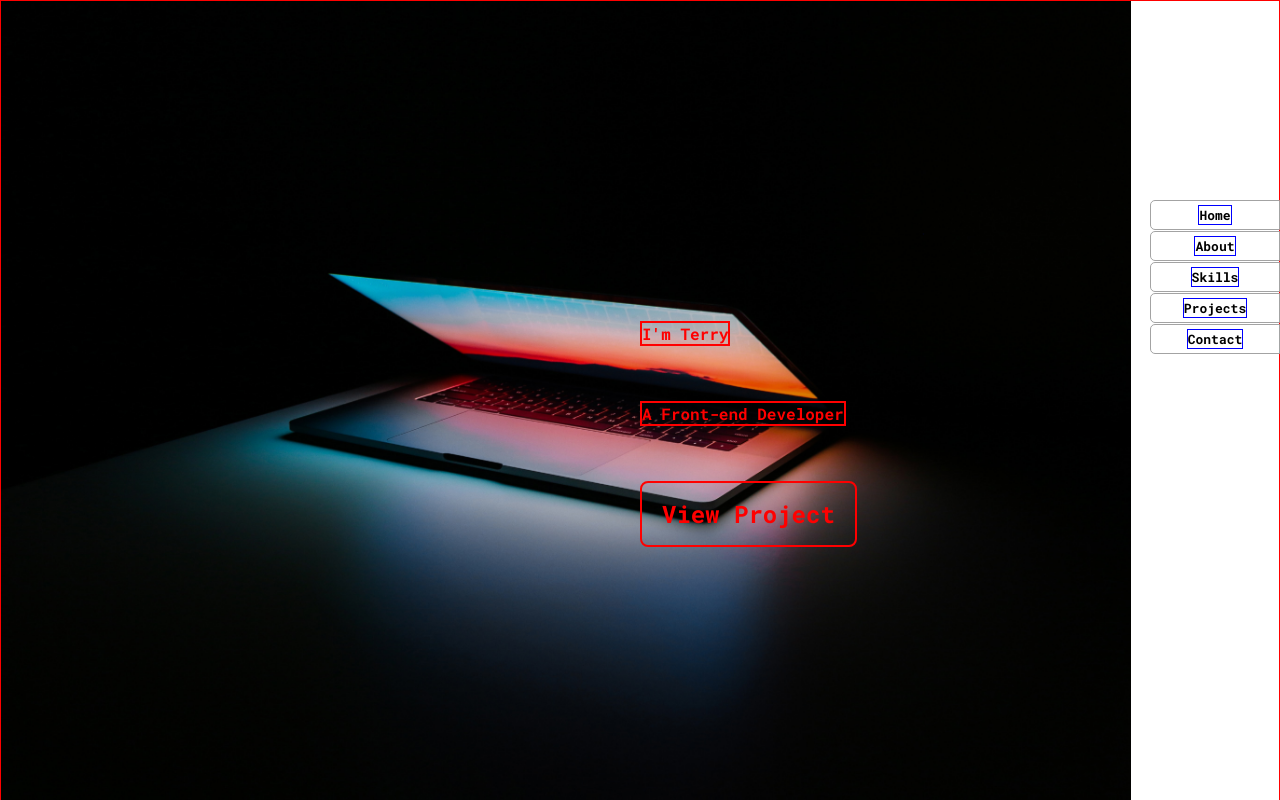
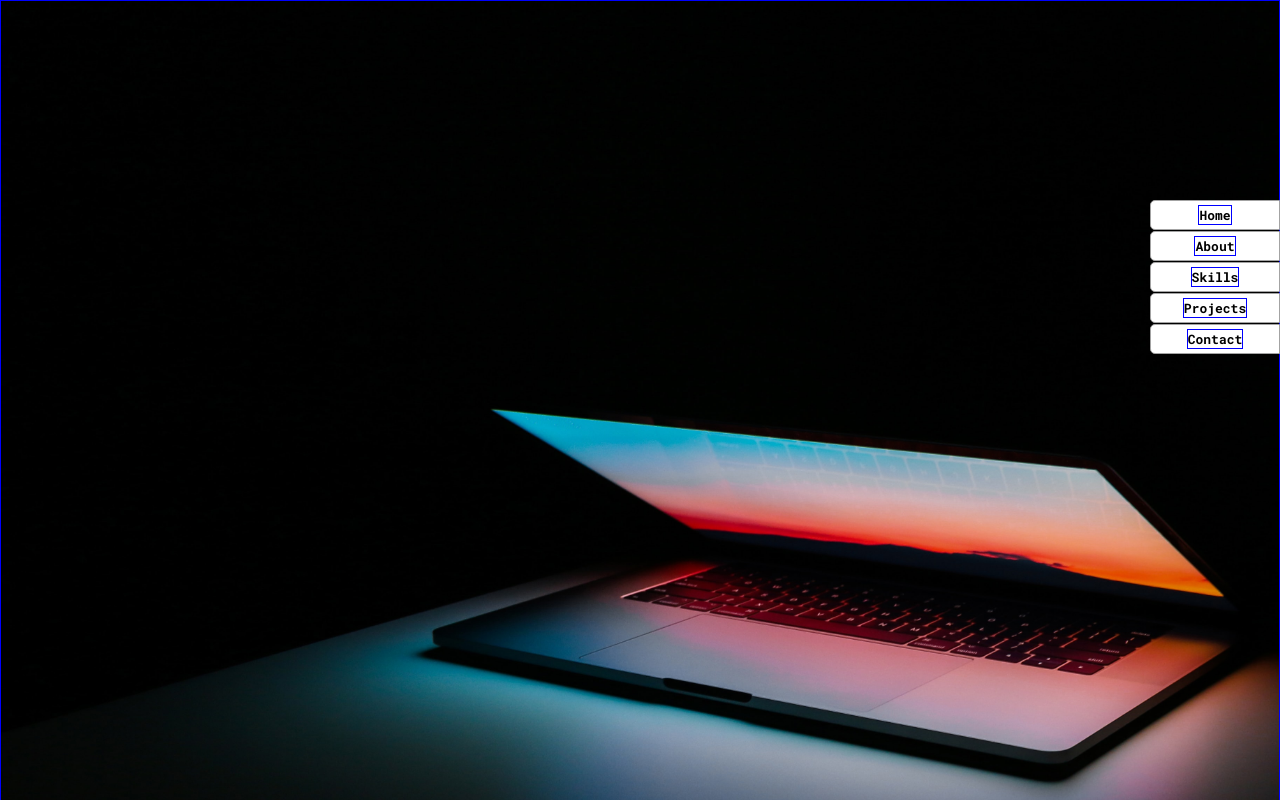
Before and after one commit to terryjung0244/onePagePortfolioV2, a React (Create React App) app: page / in a window 1280 px wide. Shown: the top 800 px of the page. Built offline with nearby package versions, Linux system fonts and the light colour scheme.

Commit message:
Home Style Updated

```diff
--- a/src/screens/Style/Home.css
+++ b/src/screens/Style/Home.css
@@ -1,63 +1,24 @@
-* {
-  color: red;
-}
-
 .homeMainCon {
-  border: 1px solid red;
   width: 100%;
-  /* height: 1200px; */
-  position: relative;
-}
-
-.homeSubCon {
-  padding: 450px 0 0 400px;
+  height: 1200px;
+  border: 1px solid blue;
+  background-size: cover;
 
 }
 
-.homeMyNameCon {
-  border: 1px solid red;
-  font-size: 4rem;
-  letter-spacing: 4px;
-}
 
-.homeJobTitleCon {
-  border: 1px solid red;
-  font-size: 2.8rem;
-  margin: 40px 0 100px 0;
-}
+/*backgroundImage: `url(${bgImage})`*/
+/*
+style={{width: '100%', height: '100vh', backgroundSize: 'contain', backgroundRepeat: 'no-repeat', display: 'flex', justifyContent: 'center', alignItems: 'flex-start', flexDirection: 'column', position: 'relative'}} */
 
-.homeProjectSubCon {
-  border: 1px solid floralwhite;
-  border-radius: 8px;
-  font-size: 1.5rem;
-  /* width: 230px; */
-  /* height: 65px; */
-  padding: 15px 20px;
-  display: flex;
-  justify-content: center;
-  align-items: center;
-  border: 2px solid red;
-  position: absolute;
-  top: 60%;
-  left: 50%
-}
+/* <div style={{border: '2px solid red', position: 'absolute', top: '40%', left: '50%'}}>
+          I'm Terry
+        </div>
 
-@media screen and (min-width: 0px) and (max-width: 600px) {
-  .homeProjectSubCon {
-    color: blue;
-    width: 100%;
-    left: 0;
-    margin: 0 5px;
+        <div style={{border: '2px solid red', position: 'absolute', top: '50%', left: '50%'}}>
+          A Front-end Developer
+        </div>
 
-  }
-}
-
-.homeBgCon {
-  width: 100%;
-  height: 100%;
-  object-fit: cover;
-  z-index: -1;
-  /* position: absolute;
-  top: 0;
-  left: 0; */
-}
+        <div className='homeProjectSubCon' style={{}}>
+          View Project
+        </div> */
--- a/src/screens/component/Home.jsx
+++ b/src/screens/component/Home.jsx
@@ -4,31 +4,22 @@ import bgImage from './../../resources/image/homeBg.jpg';
 
 const Home = () => {
   return (
-    <div className='homeMainCon'>
-      {/* <div className='homeSubCon'>
-        <div className='homeMyNameCon'>
+    <div className='homeMainCon' style={{ backgroundImage: `url(${bgImage})`}}>
+      <div>
+
+        <div>
           I'm Terry
         </div>
-        <div className='homeJobTitleCon'>
+
+        <div>
           A Front-end Developer
         </div>
-        <div className='homeProjectSubCon'>
-          View Project
-        </div>
-      </div> */}
-      <div style={{width: '100%', height: '100vh', backgroundImage: `url(${bgImage})`, backgroundSize: 'contain', backgroundRepeat: 'no-repeat', display: 'flex', justifyContent: 'center', alignItems: 'flex-start', flexDirection: 'column', position: 'relative'}}>
-        <div style={{border: '2px solid red', position: 'absolute', top: '40%', left: '50%'}}>
-          I'm Terry
-        </div>
-        <div style={{border: '2px solid red', position: 'absolute', top: '50%', left: '50%'}}>
-          A Front-end Developer
-        </div>
-        <div className='homeProjectSubCon' style={{}}>
+
+        <div>
           View Project
         </div>
 
       </div>
-      {/* <img className='homeBgCon' src='img/homeBg.jpg' alt='homeBgError.jpg' /> */}
     </div>
   )
 }
```
